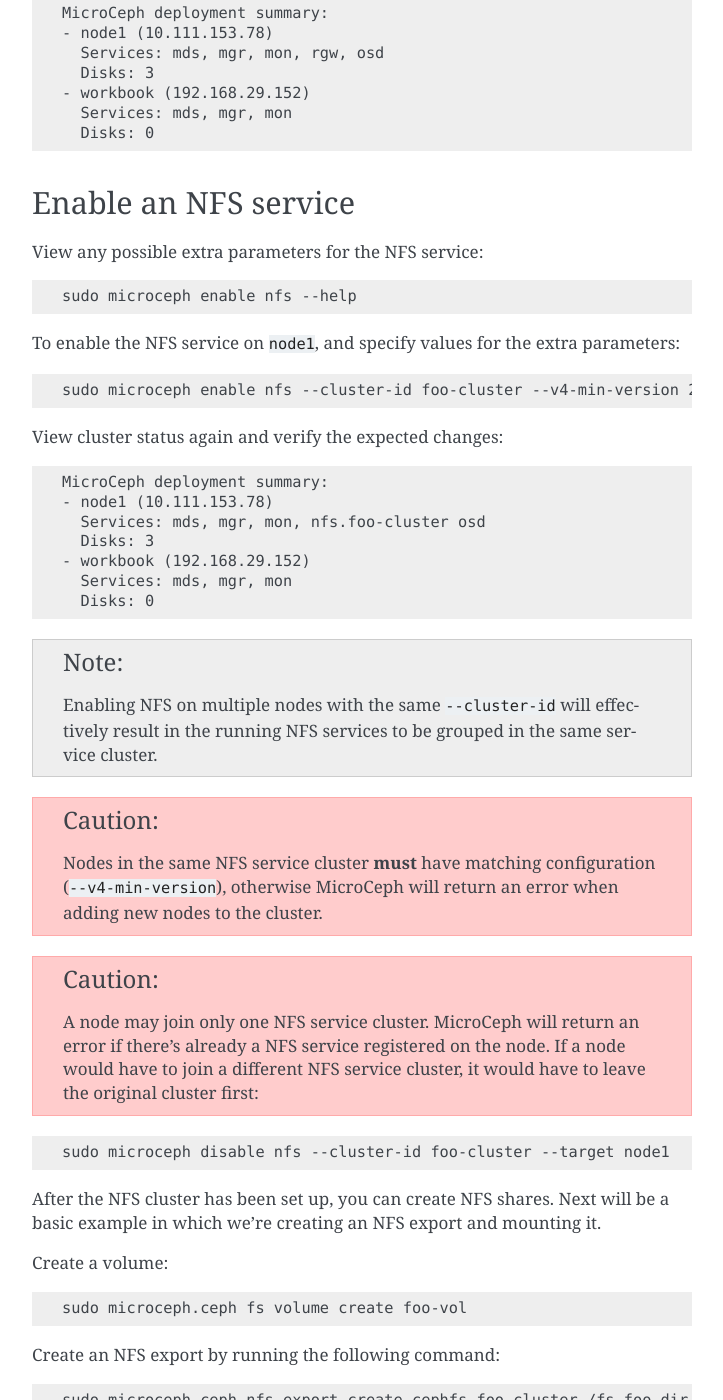
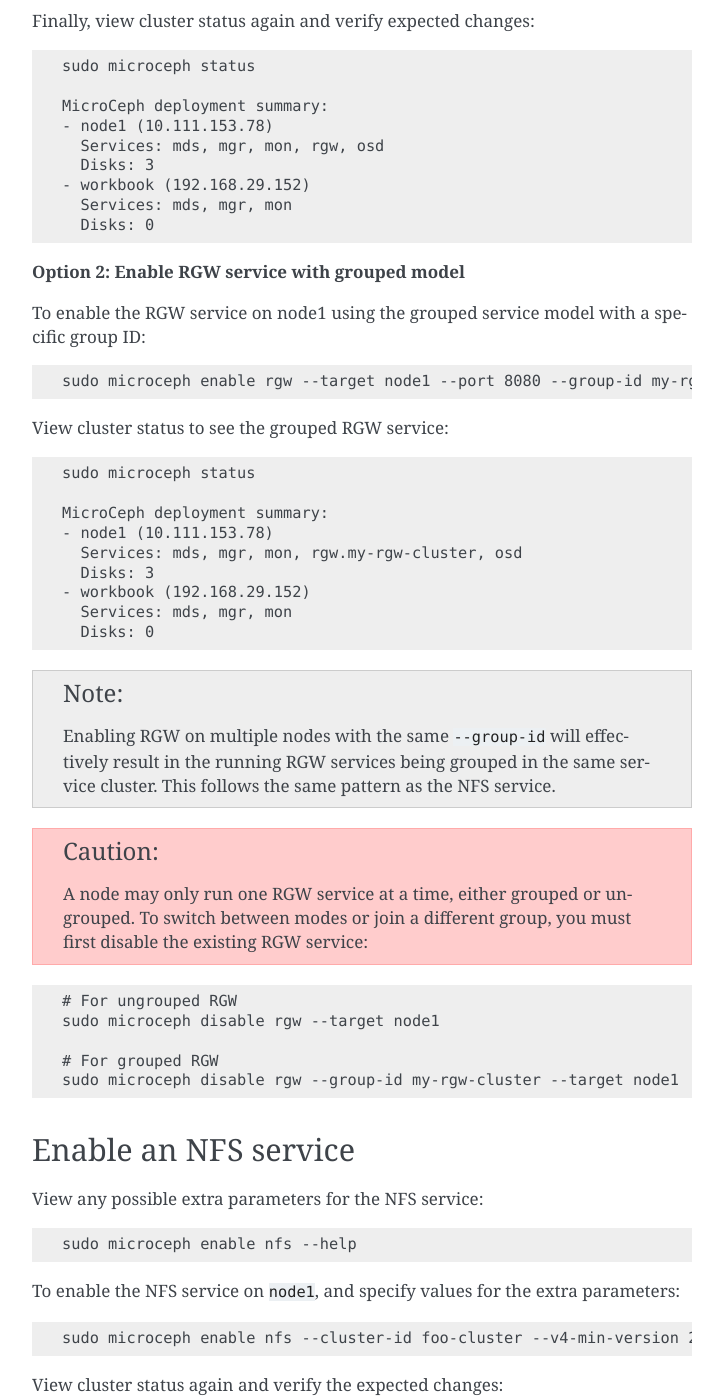
Before and after one commit to canonical/microceph, a Sphinx documentation site: the page built from docs/how-to/enable-service-instances.rst, in a window 1280 px wide and 1400 px high, scrolled down 1666 px. Shown: the whole window, without its empty margins (388-1111 px from the left). Built offline with Sphinx 7.4.7, drawn with Linux system fonts in a browser that asks for light colours; some of the changed text lies outside the part shown.

Commit message:
Add documentation for RGW grouped service migration
- Create migrate-rgw-to-grouped.rst with comprehensive migration guide
- Update enable-service-instances.rst with grouped RGW examples
- Add migration guide to how-to index
- Document both grouped and ungrouped RGW service options
- Include troubleshooting section and backward compatibility notes

Co-authored-by: UtkarshBhatthere <29351007+UtkarshBhatthere@users.noreply.github.com>

```diff
--- a/docs/how-to/enable-service-instances.rst
+++ b/docs/how-to/enable-service-instances.rst
@@ -16,8 +16,8 @@ Cluster designs that call for extra service instances, however, can be
 satisfied by manual means. In addition to the above-listed services, the
 following service can be added manually to a node:
 
-* NFS
-* RGW (`RADOS Gateway service`_)
+* NFS (supports grouped service model with ``--cluster-id``)
+* RGW (`RADOS Gateway service`_) (supports grouped service model with ``--group-id``)
 * cephfs-mirror
 
 This is the purpose of the :command:`enable` command. It manually enables a
@@ -29,9 +29,10 @@ The syntax is:
 
    sudo microceph enable <service> --target <destination> ...
 
-Where the service value is one of 'mon', 'mds', 'mgr', 'nfs-<cluster-id>' and
-'rgw'. The destination is a node name as discerned by the output of the
-:command:`status` command:
+Where the service value is one of 'mon', 'mds', 'mgr', 'nfs', and 'rgw'.
+Services like NFS and RGW support the grouped service model, allowing multiple
+instances to be managed as a logical group. The destination is a node name as
+discerned by the output of the :command:`status` command:
 
 .. code-block:: none
 
@@ -72,8 +73,10 @@ View any possible extra parameters for the RGW service:
 
    sudo microceph enable rgw --help
 
+**Option 1: Enable RGW service (ungrouped, legacy mode)**
+
 To enable the RGW service on node1 and specify a value for extra parameter
-`port`:
+`port` without using the grouped service model:
 
 .. code-block:: none
 
@@ -92,6 +95,49 @@ Finally, view cluster status again and verify expected changes:
    - workbook (192.168.29.152)
      Services: mds, mgr, mon
      Disks: 0
+
+**Option 2: Enable RGW service with grouped model**
+
+To enable the RGW service on node1 using the grouped service model with a
+specific group ID:
+
+.. code-block:: none
+
+   sudo microceph enable rgw --target node1 --port 8080 --group-id my-rgw-cluster
+
+View cluster status to see the grouped RGW service:
+
+.. code-block:: none
+
+   sudo microceph status
+
+   MicroCeph deployment summary:
+   - node1 (10.111.153.78)
+     Services: mds, mgr, mon, rgw.my-rgw-cluster, osd
+     Disks: 3
+   - workbook (192.168.29.152)
+     Services: mds, mgr, mon
+     Disks: 0
+
+.. note::
+
+   Enabling RGW on multiple nodes with the same ``--group-id`` will
+   effectively result in the running RGW services being grouped in the same
+   service cluster. This follows the same pattern as the NFS service.
+
+.. caution::
+
+   A node may only run one RGW service at a time, either grouped or ungrouped.
+   To switch between modes or join a different group, you must first disable
+   the existing RGW service:
+
+.. code-block:: none
+
+   # For ungrouped RGW
+   sudo microceph disable rgw --target node1
+
+   # For grouped RGW
+   sudo microceph disable rgw --group-id my-rgw-cluster --target node1
 
 Enable an NFS service
 ---------------------
--- a/docs/how-to/index.rst
+++ b/docs/how-to/index.rst
@@ -45,6 +45,7 @@ migrate services and more.
 
    change-log-level
    migrate-auto-services
+   migrate-rgw-to-grouped
    remove-disk
    perform-cluster-maintenance
    Enable full disk encryption <enable-fde>
```
Also changed, not shown: docs/how-to/migrate-rgw-to-grouped.rst (added, +165 -0 lines).
